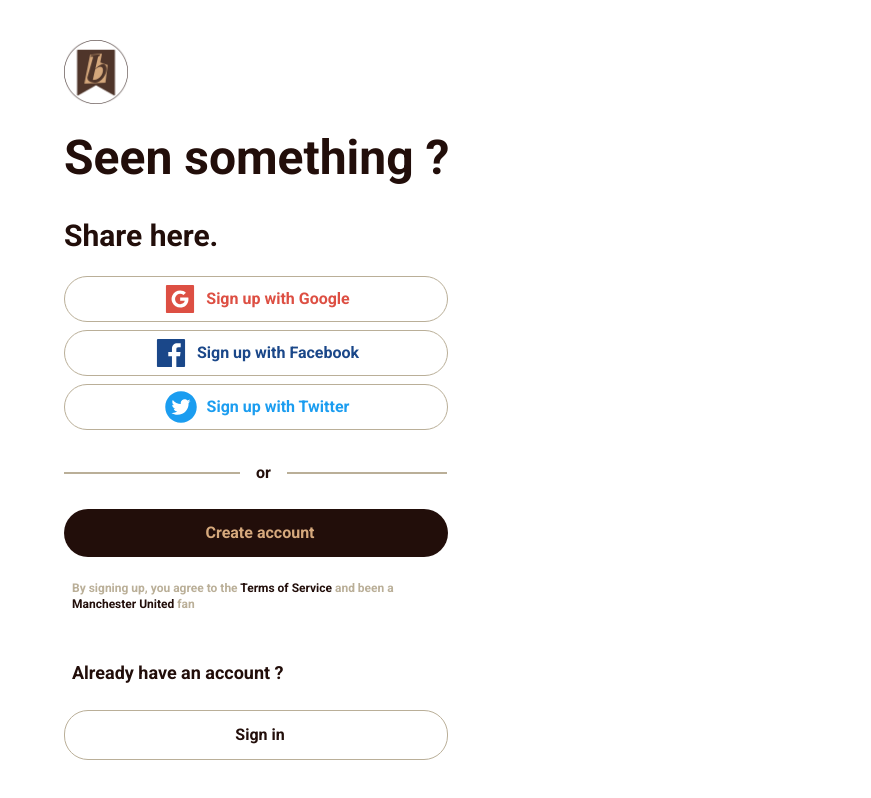
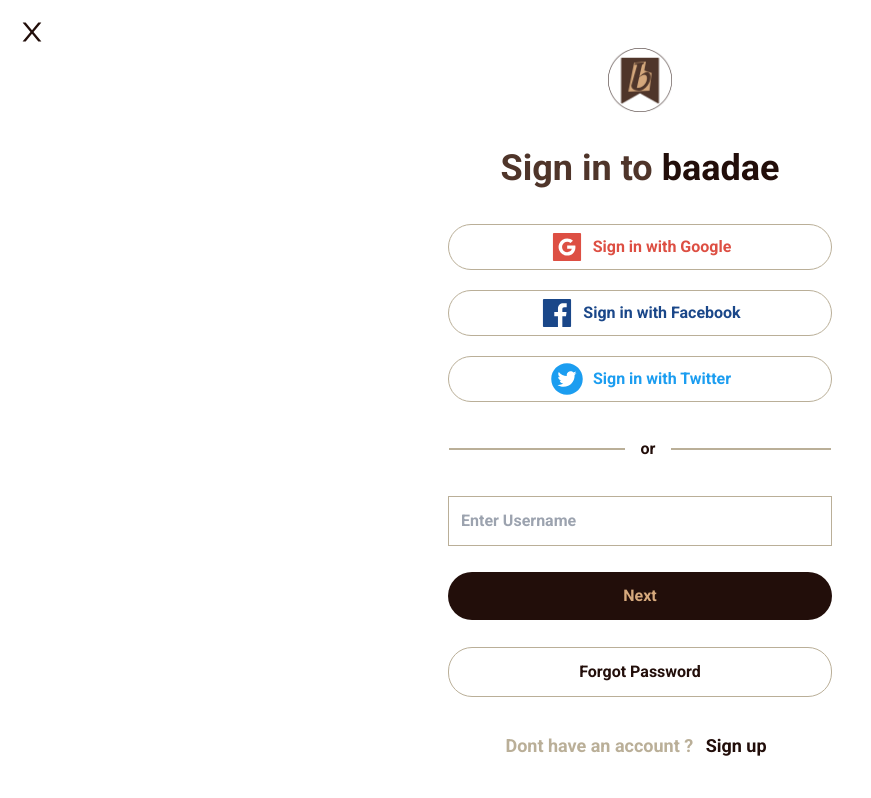
Before and after one commit to devoure/baadae, a React (Vite) app in the folder frontend/baadae-frontend/: page / in a window 1280 px wide. Both pictures are taken after a click on the element "Sign in". Shown: the whole page, without its empty margins (0-871 px from the left). Built offline with nearby package versions, Linux system fonts and the light colour scheme.

Commit message:
FRONTEND: Added signin component

```diff
--- a/frontend/baadae-frontend/src/components/SignIn.jsx
+++ b/frontend/baadae-frontend/src/components/SignIn.jsx
@@ -2,8 +2,20 @@
 import { AiFillGoogleSquare } from "react-icons/ai"
 import {  AiFillTwitterCircle } from "react-icons/ai"
 import {  AiFillFacebook } from "react-icons/ai"
+import { AiOutlineClose } from "react-icons/ai"
+import { useState } from 'react'
 
 function SignIn(){
+  const [signIn, setSignIn] = useState(false)
+
+  function displaySignIn(){
+    setSignIn(true)
+  }
+
+  function displaySignUp(){
+    setSignIn(false)
+    console.log(signIn)
+  }
   return (
     <div className="w-full h-full flex justify-center items-center relative">
 
@@ -56,16 +68,68 @@
           <span className="whitespace-nowrap">Already have an account ?</span>
         </div>
 
-        <div  className="flex items-center justify-center w-96  border border-[#baaf98] rounded-3xl text-base font-roboto font-semibold text-[#220e0a] p-3 cursor-pointer">
+        <div  className="flex items-center justify-center w-96  border border-[#baaf98] rounded-3xl text-base font-roboto font-semibold text-[#220e0a] p-3 cursor-pointer" onClick={ displaySignIn }>
             <span className="ml-2 whitespace-nowrap">Sign in</span>
         </div>
 
       </div>
 
-      <div className="absolute inset-0 bg-black hidden">
+      <div className= {signIn ? "absolute inset-0 bg-black" : "hidden"}>
 
-        <div className="">
+        <div className="w-full h-full bg-white relative flex flex-col items-center justify-between">
+
+          <div className="flex justify-center items-center absolute left-2 top-2 h-12 w-12 rounded-full cursor-pointer text-[#220e0a] hover:bg-[#220e0a] hover:text-[#d6a97d] transition duration-300" onClick={ displaySignUp }>
+            <AiOutlineClose className="text-3xl"/>
+          </div>
+
+          <div className="p-0 m-0 flex justify-center items-center mt-12">
+            <img src = { siteLogo }  className="max-w-[4rem] max-h-[4rem]"/>
+          </div>
+
+          <div className="flex items-center justify-center">
+            <span className="tracking-normal leading-relaxed font-roboto text-4xl font-bold text-[#4f352a] whitespace-nowrap">Sign in to <span className="text-[#220e0a]">baadae</span></span>
+          </div>
+
+          <div className="flex flex-col font-roboto justify-center items-center">
+
+            <div className="flex items-center justify-center w-96 border border-[#baaf98] rounded-3xl text-base font-roboto font-semibold text-[#dd4f43] p-1 mb-5 cursor-pointer">
+              <  AiFillGoogleSquare  className="text-4xl text-[#dd4f43]"/>
+              <span className="ml-2 whitespace-nowrap">Sign in with Google</span>
+            </div>
+
+            <div className="flex items-center justify-center w-96 border border-[#baaf98] rounded-3xl text-base font-roboto font-semibold text-[#1a4789] p-1 mb-5 cursor-pointer">
+              < AiFillFacebook className="text-4xl text-[#1a4789]"/>
+              <span className="ml-2 whitespace-nowrap">Sign in with Facebook</span>
+            </div>
+
+            <div className="flex items-center justify-center w-96 border border-[#baaf98] rounded-3xl text-base font-roboto font-semibold text-[#1b9df0] p-1 cursor-pointer">
+              < AiFillTwitterCircle className="text-4xl text-[#1b9df0]"/>
+              <span className="ml-2 whitespace-nowrap">Sign in with Twitter</span>
+            </div>
+
+          </div>
+
+        <div className="flex py-2 items-center justify-center">
+          <hr className="border border-[#baaf98] w-44"/><span className="font-roboto font-semibold px-4 text-[#220e0a]">or</span><hr className="border border-[#baaf98] w-40"/>
         </div>
+
+        <div className="flex items-center justify-center">
+          <input type="text" placeholder="Enter Username" className="w-96 border border-[#baaf98] p-3 text-base font-semibold font-roboto appearance-none text-[#220e0a]"/>
+        </div>
+
+        <div  className="flex justify-center items-center text-base font-roboto font-semibold text-[#] cursor-pointer">
+            <span className="whitespace-nowrap flex items-center justify-center w-96 border-0 bg-[#220e0a] text-[#d6a97d] rounded-3xl p-3">Next</span>
+        </div>
+
+        <div  className="flex justify-center items-center text-base font-roboto font-semibold text-[#] cursor-pointer">
+            <span className="whitespace-nowrap flex items-center justify-center w-96 border border-[#baaf98] text-[#220e0a] rounded-3xl p-3">Forgot Password</span>
+        </div>
+
+        <div className="flex justify-center items-center font-roboto whitespace-nowrap p-2 text-lg text-[#baaf98] font-semibold mb-8">
+          <span>Dont have an account ? <span className="text-[#220e0a] cursor-pointer hover:border-b-2 hover:border-b-[#220e0a] p-2 transition duration-300">Sign up</span></span>
+        </div>
+
+       </div>
 
       </div>
 
```
